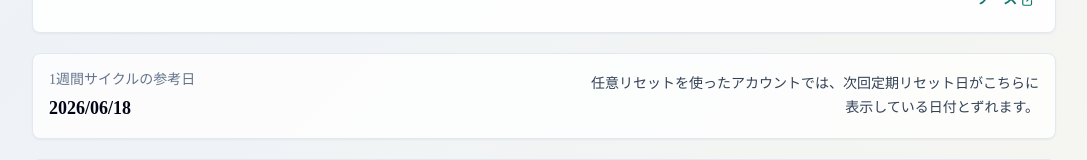
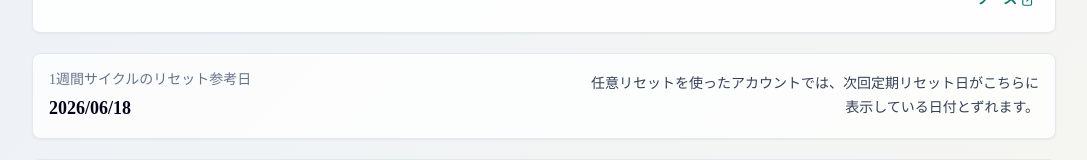
Before and after one commit to gussuri/codex-reset-observatory, a Next.js app: page / in a window 1280 px wide. Shown: the part 1429-1589 px from the top of the page, without its empty margins (96-1183 px from the left). Built offline with nearby package versions, Linux system fonts and the light colour scheme; no server answers.

Commit message:
Rename regular reset reference label

```diff
--- a/components/RadarDashboard.tsx
+++ b/components/RadarDashboard.tsx
@@ -361,7 +361,7 @@ export function RadarDashboard({
           <div className="flex flex-col gap-3 sm:flex-row sm:items-center sm:justify-between">
             <div>
               <p className="text-sm font-medium text-slate-500">
-                1週間サイクルの参考日
+                1週間サイクルのリセット参考日
               </p>
               <h2 className="mt-1 text-lg font-semibold text-slate-950">
                 {viewModel.regularResetForecast.date}
```
